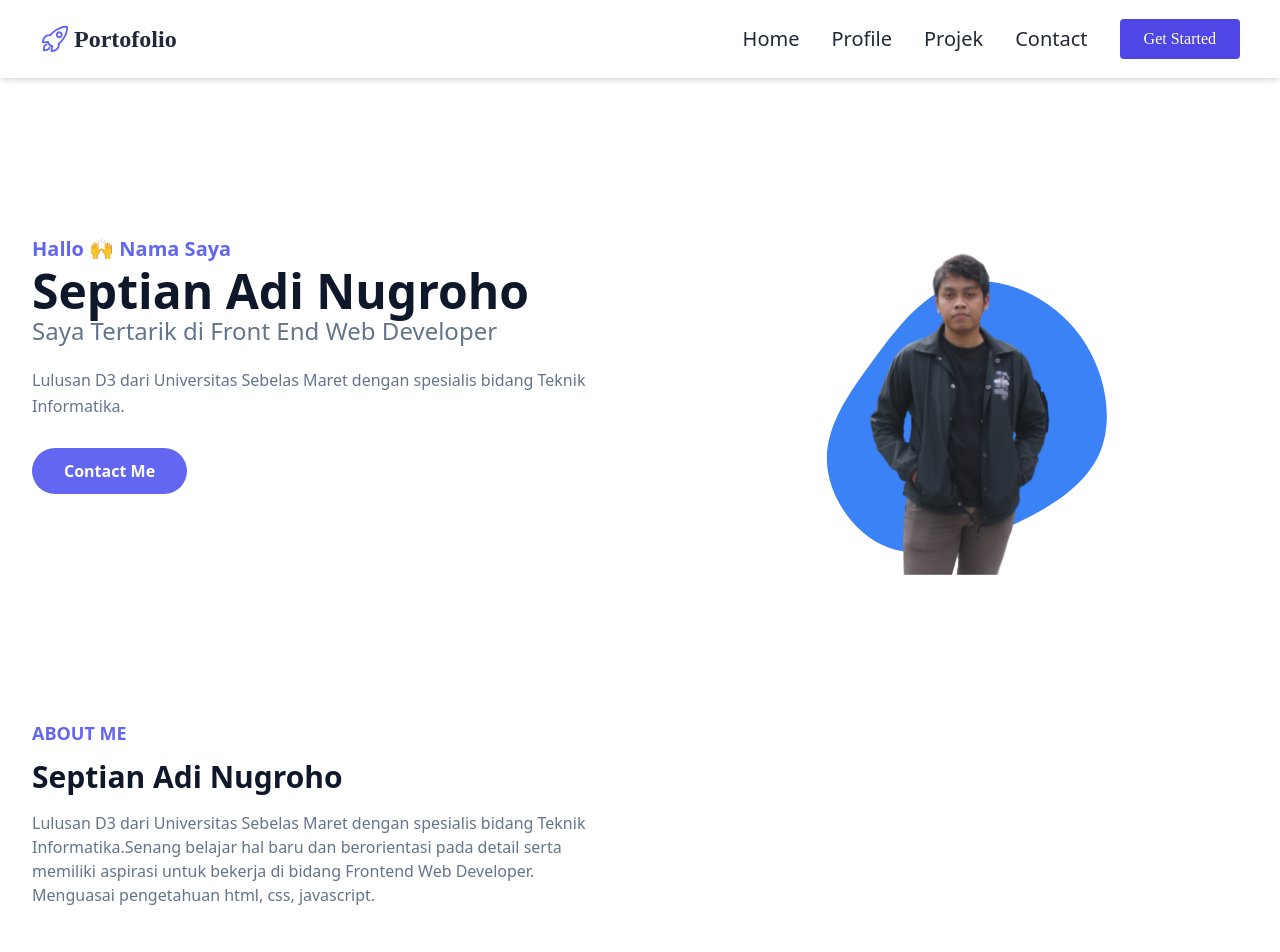
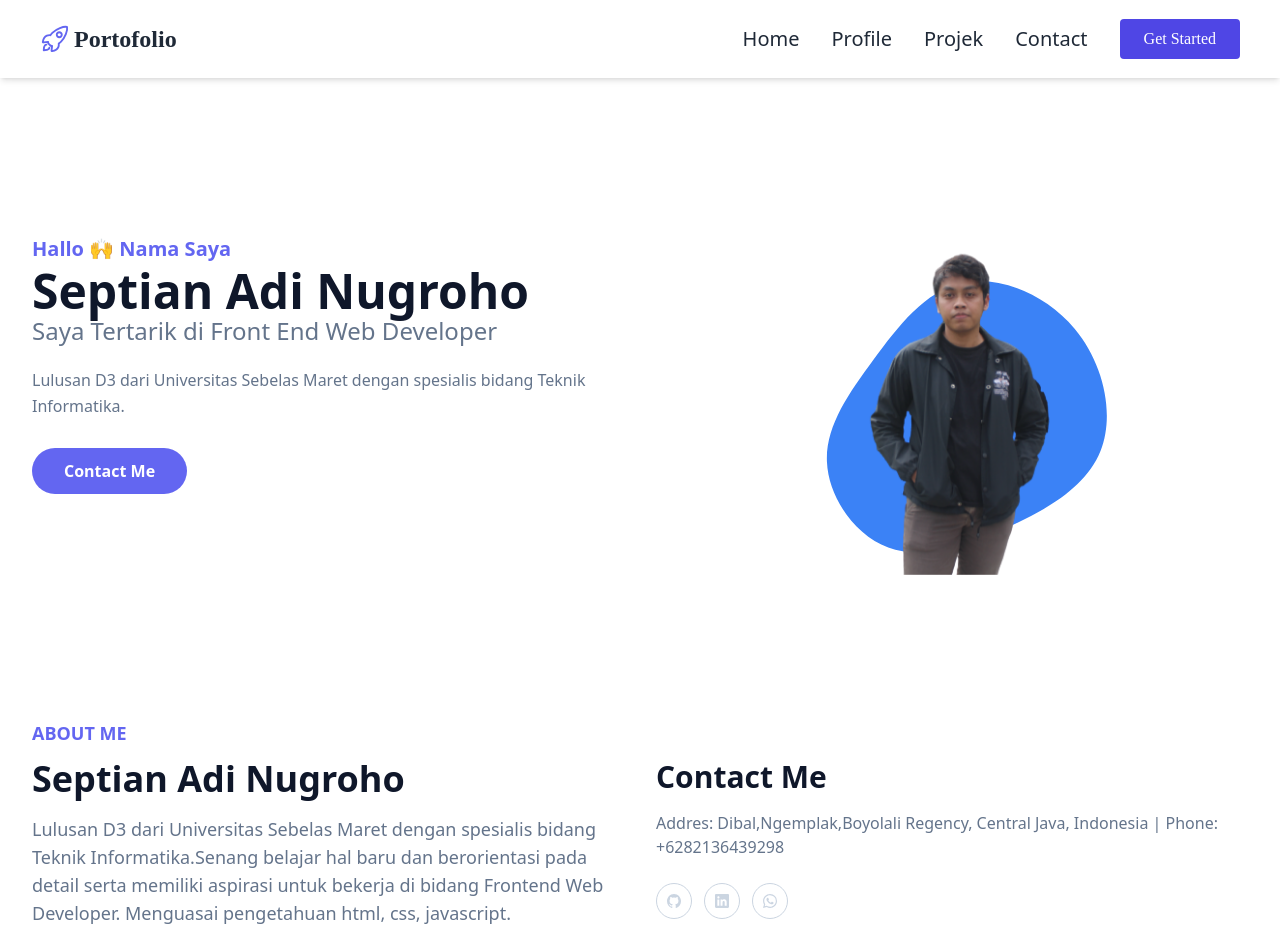
Before and after one commit to SeptianAdi08/Portofolio, a React (Create React App) app: page / in a window 1280 px wide. Shown: the top 952 px of the page. Built offline with nearby package versions, Linux system fonts and the light colour scheme.

Commit message:
Menambahkan menu contact

```diff
--- a/src/component/HeroSection.js
+++ b/src/component/HeroSection.js
@@ -6,20 +6,31 @@ const HeroSection = () => {
         <section id="about" className=" pt-36 pb-32">
 <div className="container">
     <div className="flex flex-wrap">
-<div className=" w-full px-4 mb-10">
+<div className=" w-full px-4 mb-10 lg:w-1/2">
     <h4 className=" font-bold uppercase text-primary text-lg mb-3">About Me</h4>
-    <h2 className=" font-bold text-dark text-3xl mb-4 max-w-md ">Septian Adi Nugroho</h2>
-    <p className=" font-medium text-base text-secondary max-w-xl">Lulusan D3 dari Universitas Sebelas Maret dengan spesialis bidang Teknik Informatika.Senang belajar hal baru dan
+    <h2 className=" font-bold text-dark text-3xl mb-4 max-w-md lg:text-4xl ">Septian Adi Nugroho</h2>
+    <p className=" font-medium text-base text-secondary max-w-xl lg:text-lg">Lulusan D3 dari Universitas Sebelas Maret dengan spesialis bidang Teknik Informatika.Senang belajar hal baru dan
        berorientasi pada detail serta memiliki aspirasi untuk bekerja di bidang Frontend Web Developer.
        Menguasai pengetahuan html, css, javascript.</p>
 </div>
-<div className=" w-full px-4">
-    <h3 className=" font-semibold text-dark text-2xl mb-4">Contact Me</h3>
+<div className=" w-full px-4 lg:w-1/2">
+    <h3 className=" font-semibold text-dark text-2xl mb-4 lg:text-3xl lg:pt-10">Contact Me</h3>
     <p className=" font-medium text-base text-secondary mb-6">Addres: Dibal,Ngemplak,Boyolali Regency, Central Java, Indonesia | Phone: +6282136439298</p>
 
 <div className=" flex items-center">
-    <a href="https://github.com/SeptianAdi08" target={"_blank"}>
-   <ion-icon size="large" name="logo-github"></ion-icon>
+    <a href="https://github.com/SeptianAdi08" target={"_blank"} className=" w-9 h-9 mr-3 rounded-full
+     flex justify-center items-center border border-slate-300 text-slate-300 hover:border-primary hover:bg-primary hover:text-white">
+   <ion-icon  name="logo-github" className=" fill-current"></ion-icon>
+    </a>
+
+    <a href="https://www.linkedin.com/in/septian-adi-n-786b80239/" target={"_blank"} className=" w-9 h-9 mr-3 rounded-full
+     flex justify-center items-center border border-slate-300 text-slate-300 hover:border-primary hover:bg-primary hover:text-white">
+   <ion-icon  name="logo-linkedin" className=" fill-current"></ion-icon>
+    </a>
+
+    <a href="https://api.whatsapp.com/send/?phone=6282136439298&text&type=phone_number&app_absent=0" target={"_blank"} className=" w-9 h-9 mr-3 rounded-full
+     flex justify-center items-center border border-slate-300 text-slate-300 hover:border-primary hover:bg-primary hover:text-white">
+   <ion-icon  name="logo-whatsapp" className=" fill-current"></ion-icon>
     </a>
 </div>
 </div>
```
